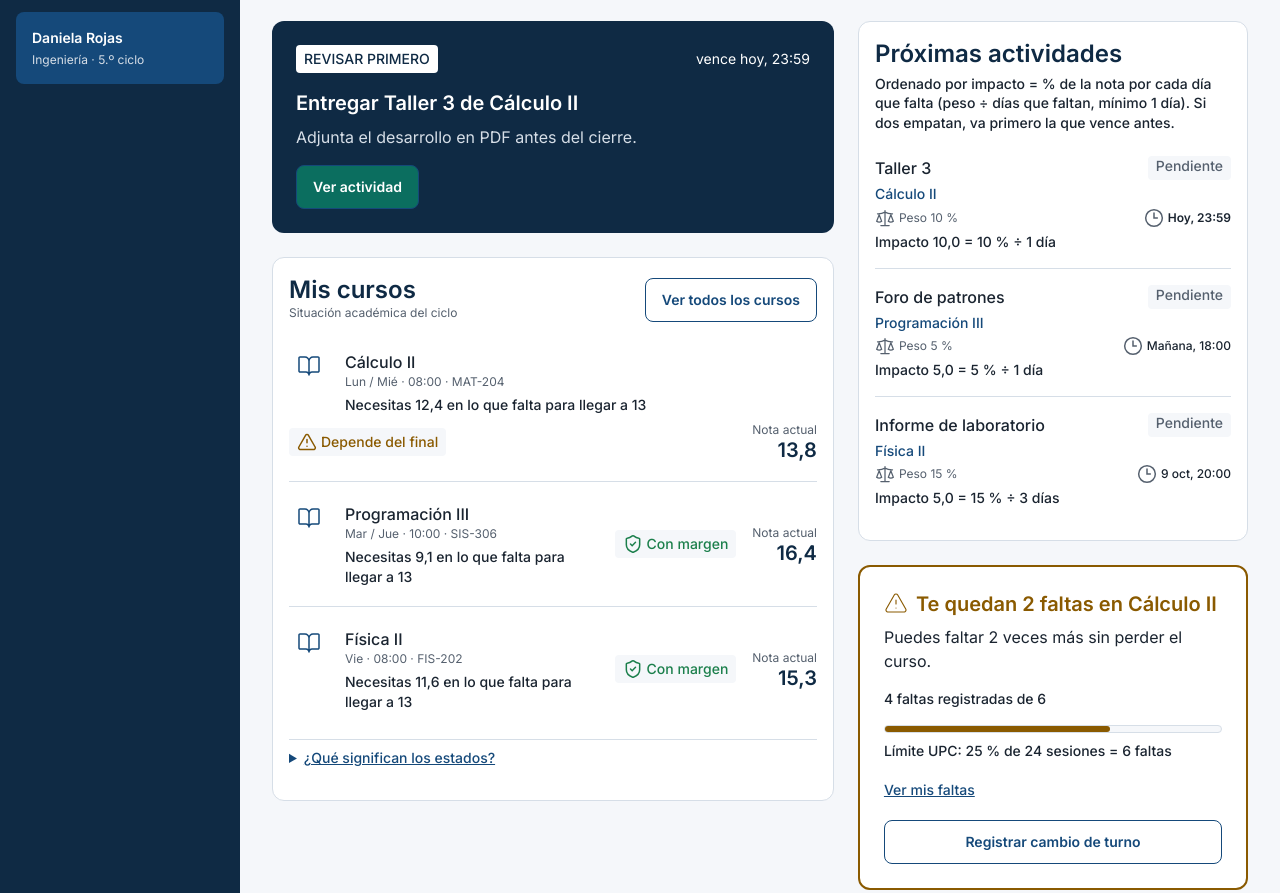
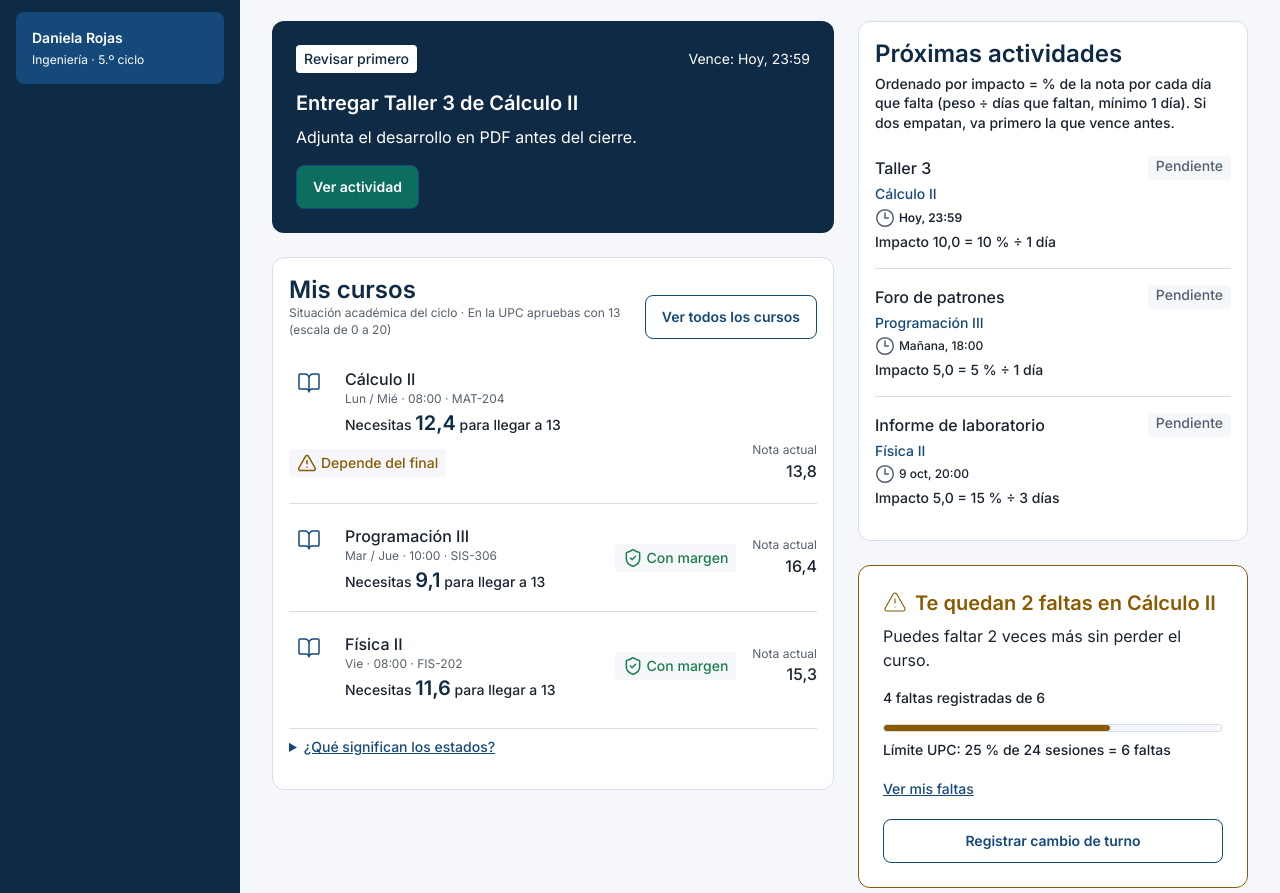
Before and after one commit to jdiaz522/ulive, a plain HTML site: page app/inicio.html in a window 1280 px wide. Shown: the part 368-1261 px from the top of the page. Drawn offline with Linux system fonts and the light colour scheme.

Commit message:
Inicio: la nota necesaria como cifra principal, enlaces a actividades y ajustes finales

```diff
--- a/app/inicio.html
+++ b/app/inicio.html
@@ -136,12 +136,12 @@
             <section class="notificacion">
               <div class="notificacion-cabecera">
                 <p class="notificacion-etiqueta">Revisar primero</p>
-                <p class="notificacion-plazo">vence hoy, 23:59</p>
+                <p class="notificacion-plazo">Vence: Hoy, 23:59</p>
               </div>
               <h2 class="notificacion-titulo">Entregar Taller 3 de Cálculo II</h2>
               <p class="notificacion-descripcion">Adjunta el desarrollo en PDF antes del cierre.</p>
               <div class="acciones-app">
-                <a class="boton-app boton-principal" href="curso.html">Ver actividad</a>
+                <a class="boton-app boton-principal" href="curso.html#actividades">Ver actividad</a>
               </div>
             </section>
 
@@ -150,7 +150,7 @@
               <div class="panel-cabecera">
                 <div class="panel-titulos">
                   <h2>Mis cursos</h2>
-                  <p class="texto-auxiliar">Situación académica del ciclo</p>
+                  <p class="texto-auxiliar">Situación académica del ciclo · En la UPC apruebas con 13 (escala de 0 a 20)</p>
                 </div>
                 <a class="boton-app boton-secundario" href="cursos.html">Ver todos los cursos</a>
               </div>
@@ -163,8 +163,9 @@
                     <span class="curso-info">
                       <span class="curso-nombre">Cálculo II</span>
                       <span class="curso-detalle">Lun / Mié · 08:00 · MAT-204</span>
-                      <!-- Mismos datos que la tabla de cursos.html (Cálculo II: caja "Depende del final" de curso.html) -->
-                      <span class="curso-necesita">Necesitas <span class="cifra">12,4</span> en lo que falta para llegar a <span class="cifra">13</span></span>
+                      <!-- Mismos datos que la tabla de cursos.html (Cálculo II: caja "Depende del final" de curso.html).
+                           La cifra que decide pesa más que la nota actual; el 13 se explica en el subtítulo del panel -->
+                      <span class="curso-necesita">Necesitas <strong class="cifra curso-necesita-cifra">12,4</strong> para llegar a 13</span>
                     </span>
                     <span class="curso-resultado">
                       <span class="estado estado-atencion"><img src="../img/icono-alerta.svg" alt=""> Depende del final</span>
@@ -181,7 +182,7 @@
                     <span class="curso-info">
                       <span class="curso-nombre">Programación III</span>
                       <span class="curso-detalle">Mar / Jue · 10:00 · SIS-306</span>
-                      <span class="curso-necesita">Necesitas <span class="cifra">9,1</span> en lo que falta para llegar a <span class="cifra">13</span></span>
+                      <span class="curso-necesita">Necesitas <strong class="cifra curso-necesita-cifra">9,1</strong> para llegar a 13</span>
                     </span>
                     <span class="curso-resultado">
                       <span class="estado estado-seguro"><img src="../img/icono-escudo.svg" alt=""> Con margen</span>
@@ -198,7 +199,7 @@
                     <span class="curso-info">
                       <span class="curso-nombre">Física II</span>
                       <span class="curso-detalle">Vie · 08:00 · FIS-202</span>
-                      <span class="curso-necesita">Necesitas <span class="cifra">11,6</span> en lo que falta para llegar a <span class="cifra">13</span></span>
+                      <span class="curso-necesita">Necesitas <strong class="cifra curso-necesita-cifra">11,6</strong> para llegar a 13</span>
                     </span>
                     <span class="curso-resultado">
                       <span class="estado estado-seguro"><img src="../img/icono-escudo.svg" alt=""> Con margen</span>
@@ -233,14 +234,13 @@
               <p class="etiqueta criterio">Ordenado por impacto = % de la nota por cada día que falta (peso ÷ días que faltan, mínimo 1 día). Si dos empatan, va primero la que vence antes.</p>
               <ul class="lista-actividades">
                 <li>
-                  <a class="tarjeta-actividad fila-enlace" href="curso.html">
+                  <a class="tarjeta-actividad fila-enlace" href="curso.html#actividades">
                     <span class="actividad-cabecera">
                       <span class="actividad-nombre">Taller 3</span>
                       <span class="estado-neutro">Pendiente</span>
                     </span>
                     <span class="actividad-curso">Cálculo II</span>
                     <span class="actividad-fechas">
-                      <span class="actividad-peso"><img src="../img/icono-balanza-gris.svg" alt=""> <span>Peso <span class="cifra">10 %</span></span></span>
                       <span class="actividad-vence vence-pronto"><img src="../img/icono-reloj-gris.svg" alt=""> Hoy, 23:59</span>
                     </span>
                     <span class="etiqueta actividad-impacto">Impacto <span class="cifra">10,0</span> = 10 % ÷ 1 día</span>
@@ -254,7 +254,6 @@
                     </span>
                     <span class="actividad-curso">Programación III</span>
                     <span class="actividad-fechas">
-                      <span class="actividad-peso"><img src="../img/icono-balanza-gris.svg" alt=""> <span>Peso <span class="cifra">5 %</span></span></span>
                       <span class="actividad-vence"><img src="../img/icono-reloj-gris.svg" alt=""> Mañana, 18:00</span>
                     </span>
                     <span class="etiqueta actividad-impacto">Impacto <span class="cifra">5,0</span> = 5 % ÷ 1 día</span>
@@ -268,7 +267,6 @@
                     </span>
                     <span class="actividad-curso">Física II</span>
                     <span class="actividad-fechas">
-                      <span class="actividad-peso"><img src="../img/icono-balanza-gris.svg" alt=""> <span>Peso <span class="cifra">15 %</span></span></span>
                       <span class="actividad-vence"><img src="../img/icono-reloj-gris.svg" alt=""> 9 oct, 20:00</span>
                     </span>
                     <span class="etiqueta actividad-impacto">Impacto <span class="cifra">5,0</span> = 15 % ÷ 3 días</span>
--- a/css/app.css
+++ b/css/app.css
@@ -156,9 +156,10 @@ html {
   line-height: 1.4;
 }
 
+/* Texto sobre #15497A: blanco, porque #D6DEE7 es el token Divisor, no un color de texto */
 .perfil-detalle {
   margin-top: 4px;
-  color: #D6DEE7;
+  color: #FFFFFF;
   font-size: 12px;
   line-height: 1.4;
 }
@@ -387,7 +388,6 @@ html {
   font-size: 14px;
   font-weight: 500;
   line-height: 1.4;
-  text-transform: uppercase;
 }
 
 .notificacion-plazo {
@@ -406,9 +406,10 @@ html {
   line-height: 1.4;
 }
 
+/* Texto sobre #0F2A44: blanco, porque #D6DEE7 es el token Divisor, no un color de texto */
 .notificacion-descripcion {
   margin-top: 8px;
-  color: #D6DEE7;
+  color: #FFFFFF;
 }
 
 .notificacion .acciones-app {
@@ -530,6 +531,15 @@ html {
   line-height: 1.4;
 }
 
+/* La cifra que necesitas es la que decide: 20 px y peso 600 (18 px en móvil), como la nota
+   actual antes. La nota actual pasa a dato de referencia (16 px, peso 500, texto principal) */
+.curso-necesita-cifra {
+  color: #0F2A44;
+  font-size: 20px;
+  font-weight: 600;
+  line-height: 1.1;
+}
+
 /* Nota de la fila con su etiqueta, para que 13,8 no se lea sin contexto */
 .curso-calificacion {
   display: block;
@@ -547,6 +557,10 @@ html {
 
 .curso-calificacion .curso-nota {
   margin: 0;
+  color: #1A2430;
+  font-size: 16px;
+  font-weight: 500;
+  line-height: 1.5;
 }
 
 .curso-nota {
@@ -754,9 +768,10 @@ html {
 }
 
 /* ---------- Alerta de faltas ---------- */
+/* Borde de 1 px como las demás tarjetas: con 2 px competía con "Revisar primero" */
 .alerta-faltas {
   padding: 24px;
-  border: 2px solid #8A5A00;
+  border: 1px solid #8A5A00;
   border-radius: 12px;
   background-color: #FFFFFF;
 }
@@ -2041,6 +2056,10 @@ select.campo {
     font-size: 18px;
   }
 
+  .curso-necesita-cifra {
+    font-size: 18px;
+  }
+
   .curso-calificacion {
     margin-top: 8px;
   }
```
Also changed, not shown: app/curso.html (+2 -2 lines), 1 other file.
